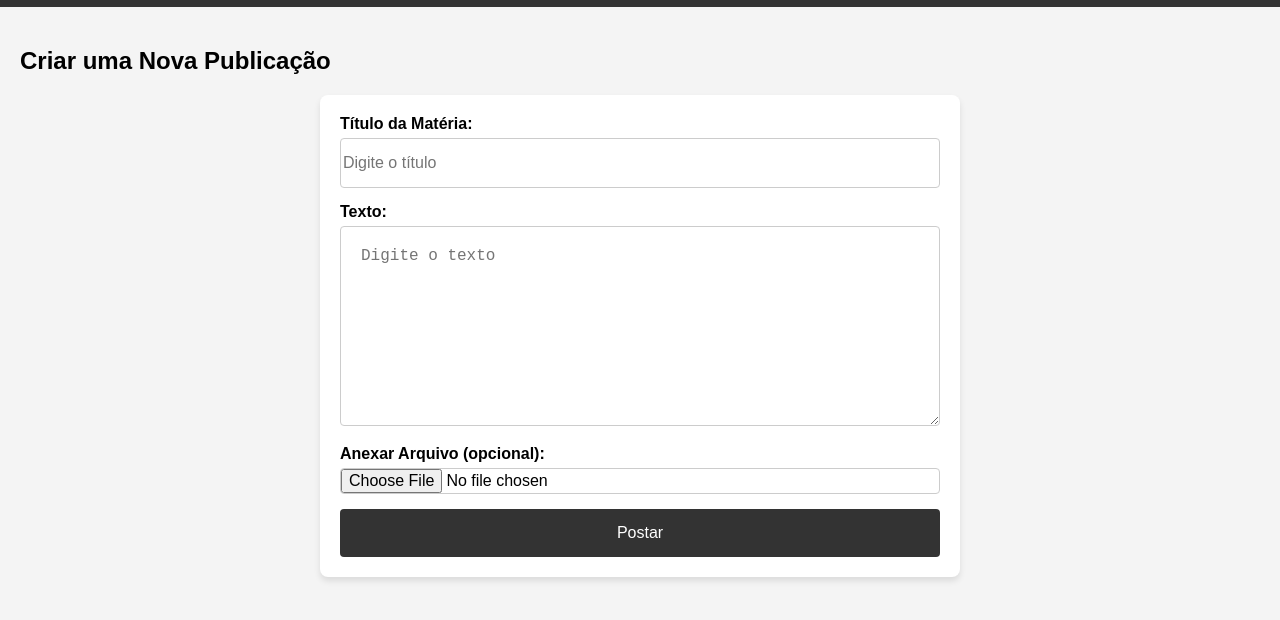
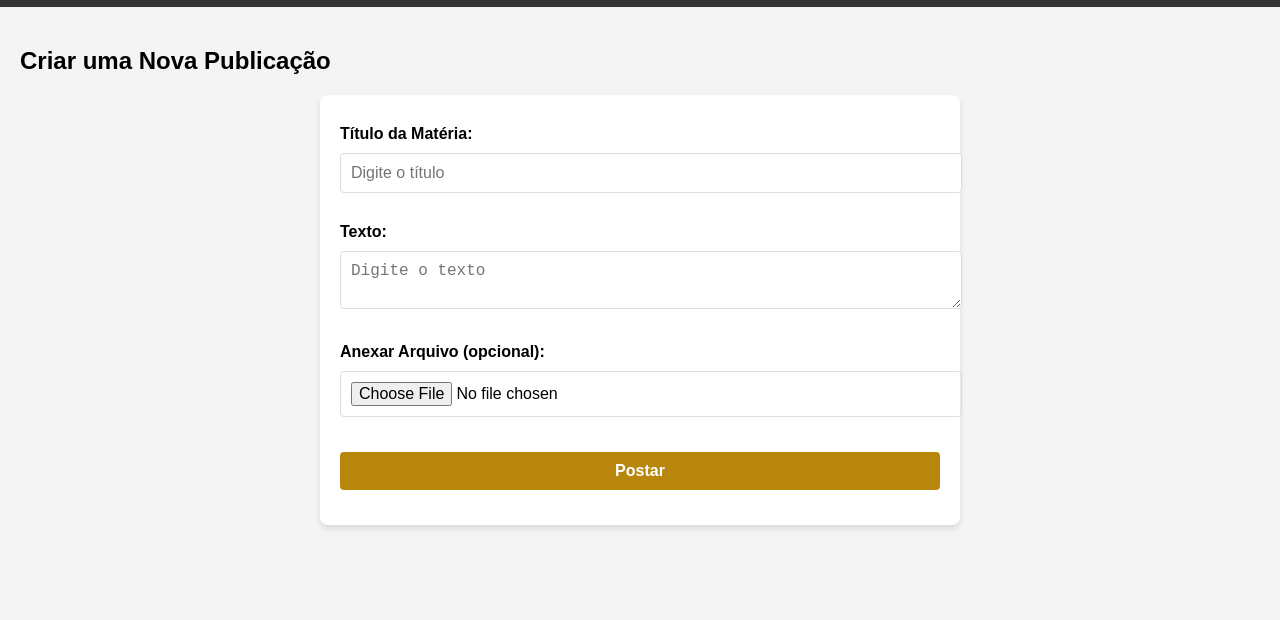
Before and after one commit to Max-16y/rdestimes, a website: page publicacoes.html in a window 1280 px wide. Shown: the part 50-670 px from the top of the page. Drawn offline with Linux system fonts and the light colour scheme.

Commit message:
Atualizar o publicacoes.html

```diff
--- a/publicacoes.html
+++ b/publicacoes.html
@@ -48,22 +48,51 @@
       margin-bottom: 5px;
     }
 
-    input, textarea, button {
-      width: 100%; /* Largura total do elemento */
-      font-size: 16px;
-      border: 1px solid #ccc;
-      border-radius: 4px;
-      box-sizing: border-box;
-    }
+    /* Ajustando o contêiner do formulário */
+.form-container {
+  max-width: 900px; /* Largura máxima para telas grandes */
+  margin: 0 auto;   /* Centraliza o contêiner */
+  padding: 20px;
+  background-color: #f9f9f9; /* Fundo leve para destacar o formulário */
+  border-radius: 8px; /* Cantos arredondados */
+  box-shadow: 0 4px 8px rgba(0, 0, 0, 0.1); /* Sombra para destaque */
+}
 
-    /* Aumentando a altura */
-    input[type="text"] {
-      height: 50px; /* Altura do campo de título */
-    }
+/* Estilo para o formulário */
+#publication-form label {
+  font-weight: bold;
+  margin-top: 10px;
+  display: block; /* Força os rótulos a ficarem acima dos campos */
+}
 
-    textarea {
-      height: 200px; /* Altura maior para texto */
-    }
+#publication-form input,
+#publication-form textarea,
+#publication-form button {
+  width: 100%; /* Ocupa toda a largura disponível */
+  padding: 10px;
+  margin-top: 5px;
+  margin-bottom: 15px;
+  border: 1px solid #ddd;
+  border-radius: 4px;
+  font-size: 16px;
+}
+
+#publication-form textarea {
+  resize: vertical; /* Permite redimensionamento vertical */
+}
+
+#publication-form button {
+  background-color: darkgoldenrod; /* Cor do botão */
+  color: #fff;
+  font-weight: bold;
+  cursor: pointer;
+  border: none;
+}
+
+#publication-form button:hover {
+  background-color: #0056b3; /* Azul mais escuro ao passar o mouse */
+}
+
 
     button {
       padding: 15px;
```
